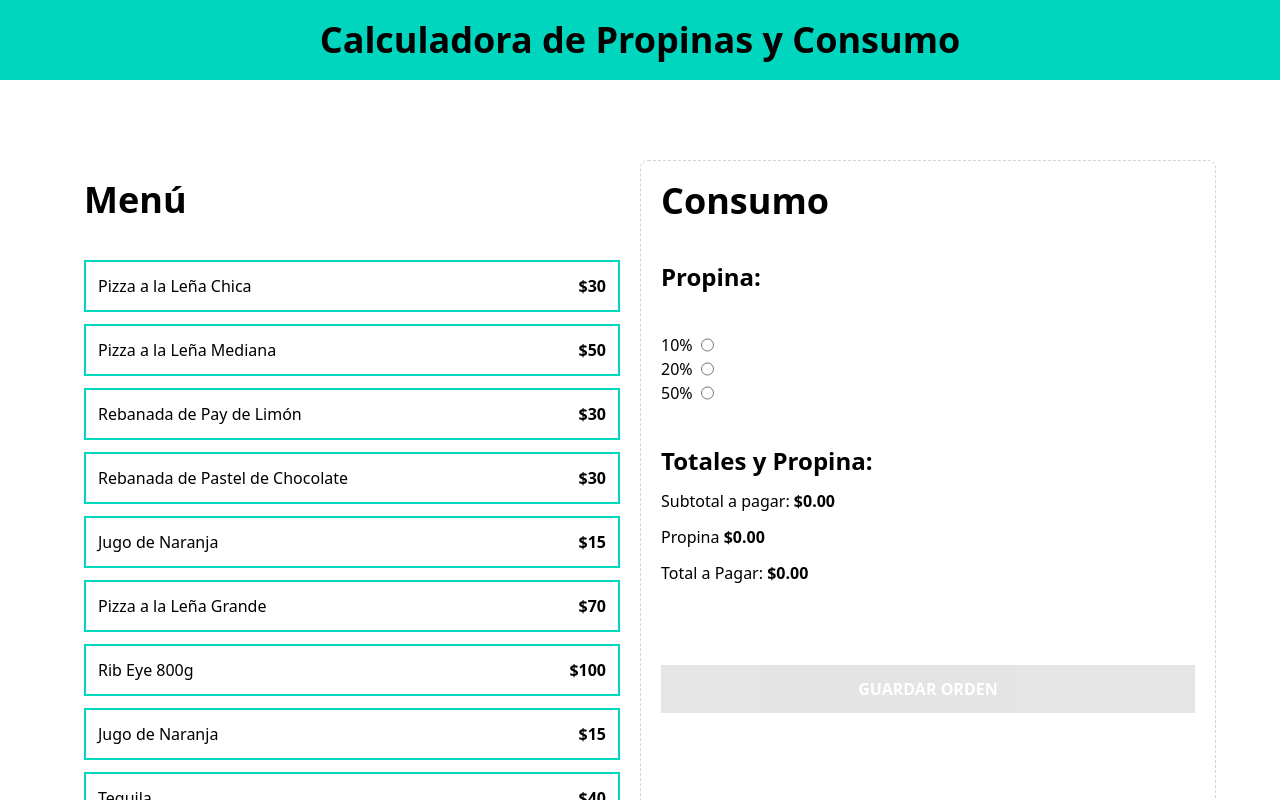
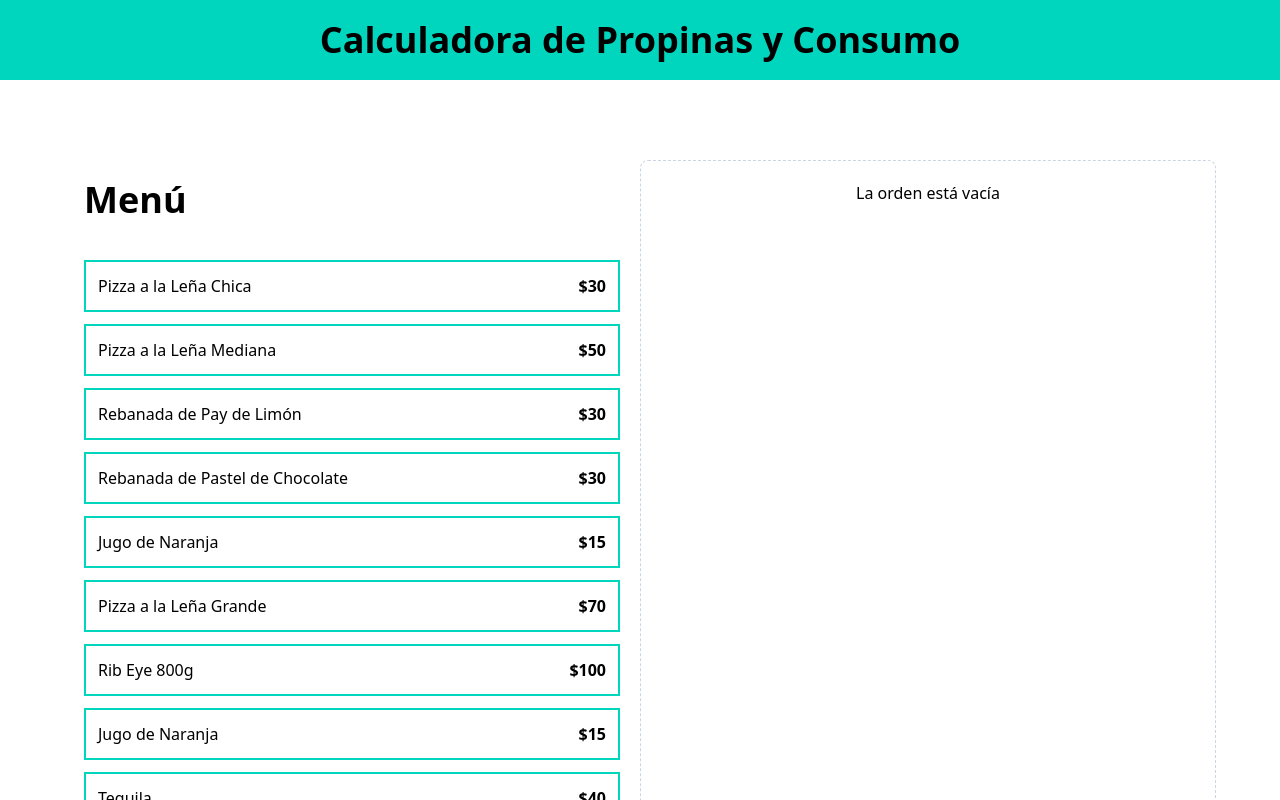
Before and after one commit to CODEATD/calculadora-propinas, a React (Vite) app: page / in a window 1280 px wide. Shown: the top 800 px of the page. Built offline with nearby package versions, Linux system fonts and the light colour scheme.

Commit message:
Feat: Agregar mensaje condicional para orden vacía

```diff
--- a/src/App.tsx
+++ b/src/App.tsx
@@ -24,17 +24,26 @@ function App() {
         </div>
 
         <div className=" border border-dashed border-slate-300 p-5 rounded-lg space-y-10">
+          {order.length > 0 ? (
+            <>
               <OrderContents
                 order={order}
                 removeItem={removeItem}
               />
               <TipPercentageForm
                 setTip={setTip}
+                tip={tip}
               />
               <OrderTotals
                 order={order}
                 tip={tip}
+                placeOrder={placeOrder}
               />
+            </>
+          ) : (
+            <p className=" text-center">La orden está vacía</p>
+
+          )}
         </div>
       </main>
     </>
```
Lines whose indentation alone changed are shown as unchanged.
